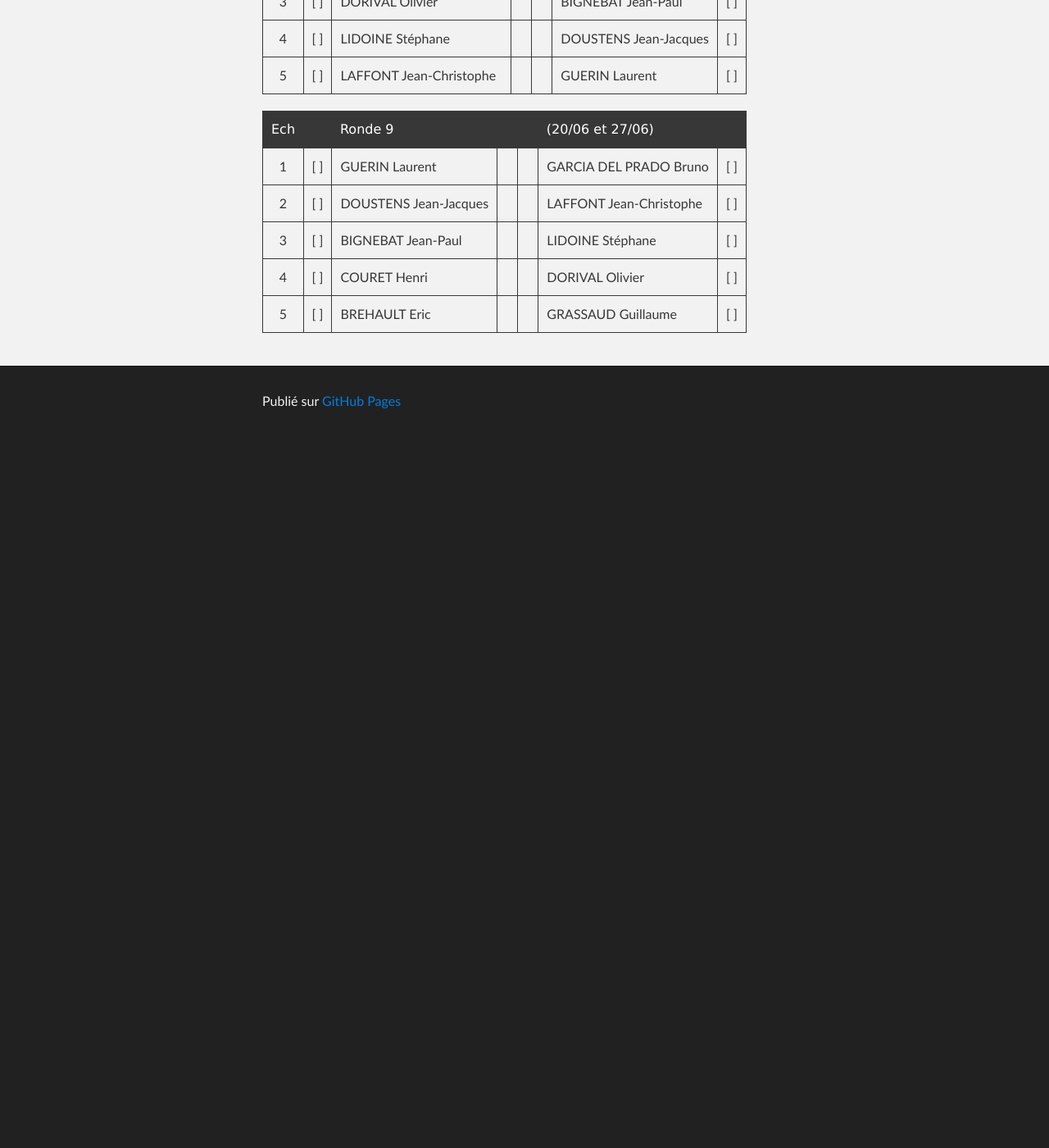
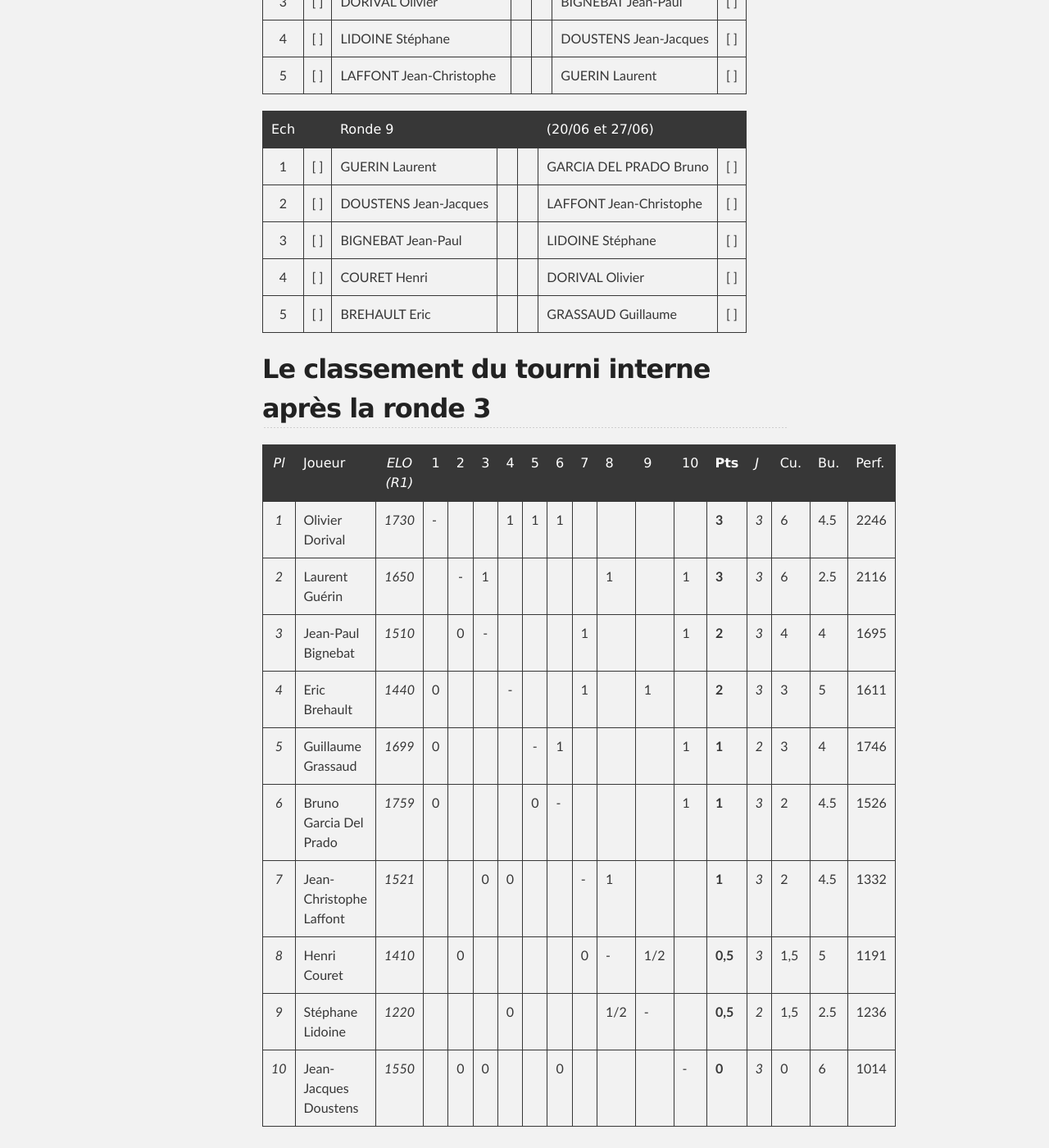
Before and after one commit to echiquier-villeneuve-tolosane/echiquier-villeneuve-tolosane.github.io, a Jekyll site: the page built from club.md, in a window 1280 px wide and 1400 px high, scrolled down 3065 px. Shown: the whole window at 82% size. Built offline with Jekyll 4.4.1, drawn with Linux system fonts in a browser that asks for light colours; nearby versions of some CDN libraries; before the commit the page ends 3601 px from its top, so only the background shows below that.

Commit message:
Updated club.md

```diff
--- a/club.md
+++ b/club.md
@@ -96,3 +96,18 @@ La cadence est 1h30 + 30s/c pour les 40 premiers coups suivi d'un incrément de
 |3| [ ] | BIGNEBAT Jean-Paul         |     |      | LIDOINE Stéphane          | [ ] |
 |4| [ ] | COURET Henri               |     |      | DORIVAL Olivier           | [ ] |
 |5| [ ] | BREHAULT Eric              |     |      | GRASSAUD Guillaume        | [ ] |
+
+## Le classement du tourni interne après la ronde 3 ##
+
+|*Pl*| Joueur  |*ELO (R1)*|1|2|3|4|5|6|7|8|9|10|**Pts** | *J* | Cu. | Bu. | Perf. |
+|:--:|:------------- |:--------:|| | | | | | | | ||:---|:---:|:---:|:---:|:-----:|
+|*1* | Olivier Dorival  |  *1730*  |-|||1|1|1|||||  **3**  | *3* | 6   | 4.5 |  2246 |
+|*2* | Laurent Guérin   |  *1650*  ||-|1|||||1||1|  **3**  | *3* | 6   | 2.5 |  2116 |
+|*3* | Jean-Paul Bignebat |*1510*  ||0|-||||1|||1|  **2**  | *3* | 4   | 4   |  1695 |
+|*4* | Eric Brehault |  *1440*  |0|||-|||1||1||  **2**  | *3* | 3   | 5   |  1611 |
+|*5* | Guillaume Grassaud | *1699*  |0||||-|1||||1|  **1**  | *2* | 3   | 4   |  1746 |
+|*6* | Bruno Garcia Del Prado     |  *1759*  |0||||0|-||||1|  **1**  | *3* | 2   | 4.5 |  1526 |
+|*7* | Jean-Christophe Laffont    |  *1521*  |||0|0|||-|1|||  **1**  | *3* | 2   | 4.5 |  1332 |
+|*8* | Henri Couret               |  *1410*  ||0|||||0|-|1/2|| **0,5** | *3* | 1,5 | 5   |  1191 |
+|*9* | Stéphane Lidoine           |  *1220*  ||||0||||1/2|-|| **0,5** | *2* | 1,5 | 2.5 |  1236 |
+|*10*| Jean-Jacques Doustens      |  *1550*  ||0|0|||0||||-|  **0**  | *3* | 0   | 6   |  1014 |
```
